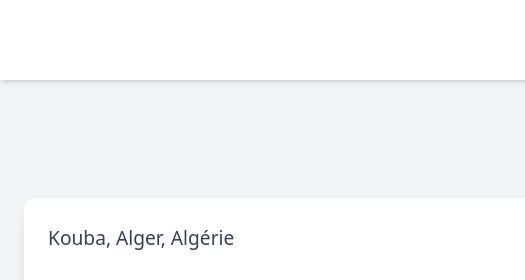
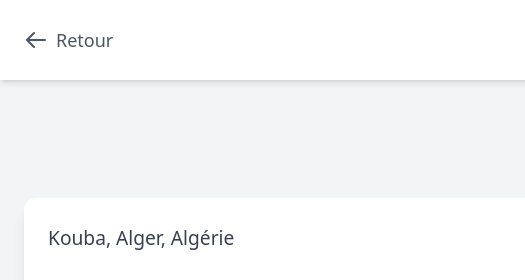
Before and after one commit to YoucefAaa/Samy-frontend, a plain HTML site: page contact.html in a window 1280 px wide. Shown: the top 280 px of the page, 0-525 px from the left. Drawn offline with nearby package versions, Linux system fonts and the light colour scheme.

Commit message:
added the back button to hte contact and the detaild page

```diff
--- a/contact.html
+++ b/contact.html
@@ -46,6 +46,12 @@
 <body class="bg-gray-100 min-h-screen flex flex-col">
 
 <header class="bg-white shadow-md py-4 px-6 flex justify-center items-center relative">
+  <button onclick="history.back()" class="absolute left-6 flex items-center text-gray-600 hover:text-gray-800 transition-colors">
+    <svg class="w-8 h-8 lg:w-6 lg:h-6 mr-2" fill="none" stroke="currentColor" viewBox="0 0 24 24">
+        <path stroke-linecap="round" stroke-linejoin="round" stroke-width="2" d="M10 19l-7-7m0 0l7-7m-7 7h18"></path>
+    </svg>
+    <span class="text-[2.5rem] lg:text-lg font-medium" data-translate="back">Retour</span>
+</button>
   <a href="/">
     <img src="images/logo.png" alt="Logo" class="h-40 lg:h-[3rem]">
   </a>
```
Also changed, not shown: details.html (+6 -0 lines).
